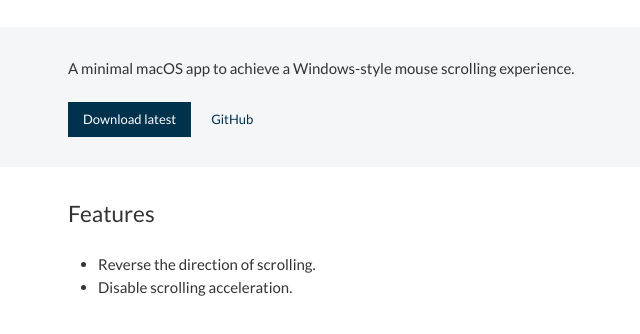
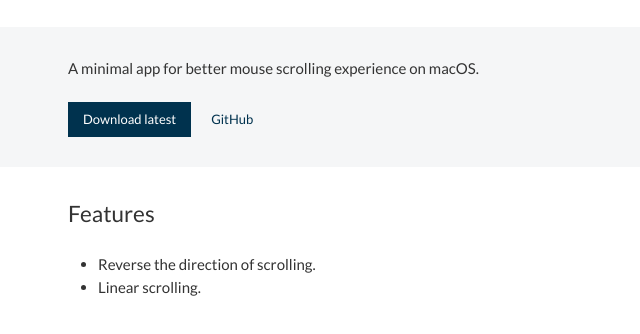
Before and after one commit to linearmouse/linearmouse, a plain HTML site: page docs/index.html in a window 1280 px wide. Shown: the part 78-412 px from the top of the page, without its empty margins (72-712 px from the left). Drawn offline with Linux system fonts and the light colour scheme.

Commit message:
Update the slogan

```diff
--- a/docs/index.html
+++ b/docs/index.html
@@ -86,7 +86,7 @@
     </div>
     <header>
       <div class="container">
-        <p>A minimal macOS app to achieve a Windows-style mouse scrolling experience.</p>
+        <p>A minimal app for better mouse scrolling experience on macOS.</p>
         <nav>
           <a class="btn" href="https://github.com/lujjjh/LinearMouse/releases/latest/download/LinearMouse.dmg">
             Download latest
@@ -99,7 +99,7 @@
       <h2>Features</h2>
       <ul>
         <li>Reverse the direction of scrolling.</li>
-        <li>Disable scrolling acceleration.</li>
+        <li>Linear scrolling.</li>
       </ul>
     </div>
   </body>
```
Also changed, not shown: README.md.
